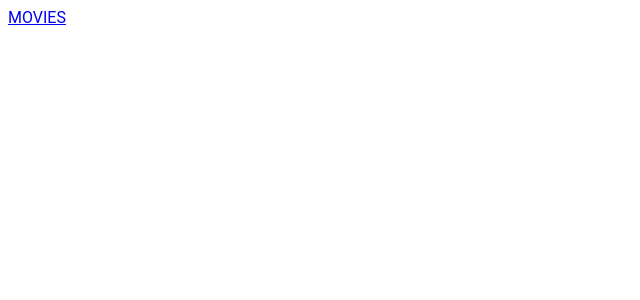
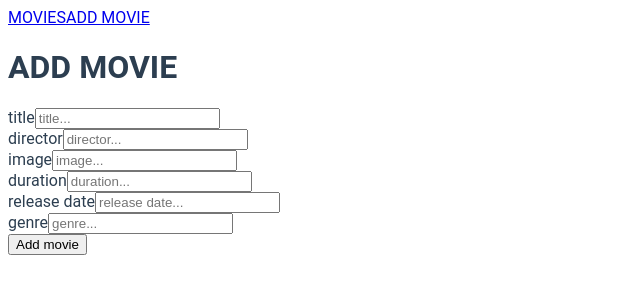
Before and after one commit to AlxRdnvc/Movies-app-vue.js, a Vue app: page /add in a window 1280 px wide. Shown: the top 300 px of the page, without its empty margins (0-640 px from the left). Built offline with nearby package versions, Linux system fonts and the light colour scheme; the HTML template or start-up script is replaced by a standard one.

Commit message:
zadatak 2.3

```diff
--- /dev/null
+++ b/src/components/AddMovie.vue
@@ -0,0 +1,45 @@
+<template>
+    <div class="form-group">
+        <h1>ADD MOVIE</h1>
+        <form>
+           <label>title</label>
+           <input class="form-control" v-model="newMovie.title" type="text" placeholder="title..."><br>
+
+           <label>director</label>
+           <input class="form-control" v-model="newMovie.director" type="text" placeholder="director..."><br>
+
+           <label>image</label>
+           <input class="form-control" v-model="newMovie.imageUrl" type="text" placeholder="image..."><br>
+
+           <label>duration</label>
+           <input class="form-control" v-model="newMovie.duration" type="number" placeholder="duration..."><br>
+
+           <label>release date</label>
+           <input class="form-control" v-model="newMovie.releaseDate" type="text" placeholder="release date..."><br>
+
+           <label>genre</label>
+           <input class="form-control" v-model="newMovie.genre" type="text" placeholder="genre..."><br>
+
+           <button @click="addNewMovie()" type="button">Add movie</button>
+       </form>
+    </div>
+</template>
+<script>
+import { movies } from '../services/movies.js'
+
+export default {
+    name: 'add-movie',
+    data(){
+        return {
+            newMovie: {}
+        }
+    },
+    methods: {
+        addNewMovie(){
+           movies.add(this.newMovie)
+           .then(response => {this.$router.push('/movies')})
+           .catch(err => console.log(err))
+        }
+    }
+}
+</script>
--- a/src/components/NavBar.vue
+++ b/src/components/NavBar.vue
@@ -2,6 +2,7 @@
   <nav class="navbar navbar-expand-lg navbar-dark bg-dark">
     <div class="navbar-brand">
       <router-link class="nav-item nav-link" to="/movies">MOVIES</router-link>
+      <router-link class="nav-item nav-link" to="/add">ADD MOVIE</router-link>
     </div>
   </nav>
 </template>
--- a/src/router.js
+++ b/src/router.js
@@ -2,12 +2,14 @@ import Vue from 'vue'
 import VueRouter from 'vue-router'
 
 import AppMovies from './pages/AppMovies'
+import AddMovie from './components/AddMovie'
 
 Vue.use(VueRouter)
 
 const routes = [
     {path:'/', redirect: '/movies', name: 'home'},
     {path:'/movies' , component: AppMovies, name:'movies'},
+    {path:'/add' , component: AddMovie, name:'add-movie'},
 ]
 
 export const router = new VueRouter({
--- a/src/services/movies.js
+++ b/src/services/movies.js
@@ -9,6 +9,11 @@ export default class Movies {
     getAll(){
         return axios.get('movies')
     }
+
+
+    add(movie) {
+    return axios.post('movies', movie)
+    }
 }
 
 export const movies = new Movies()
```
